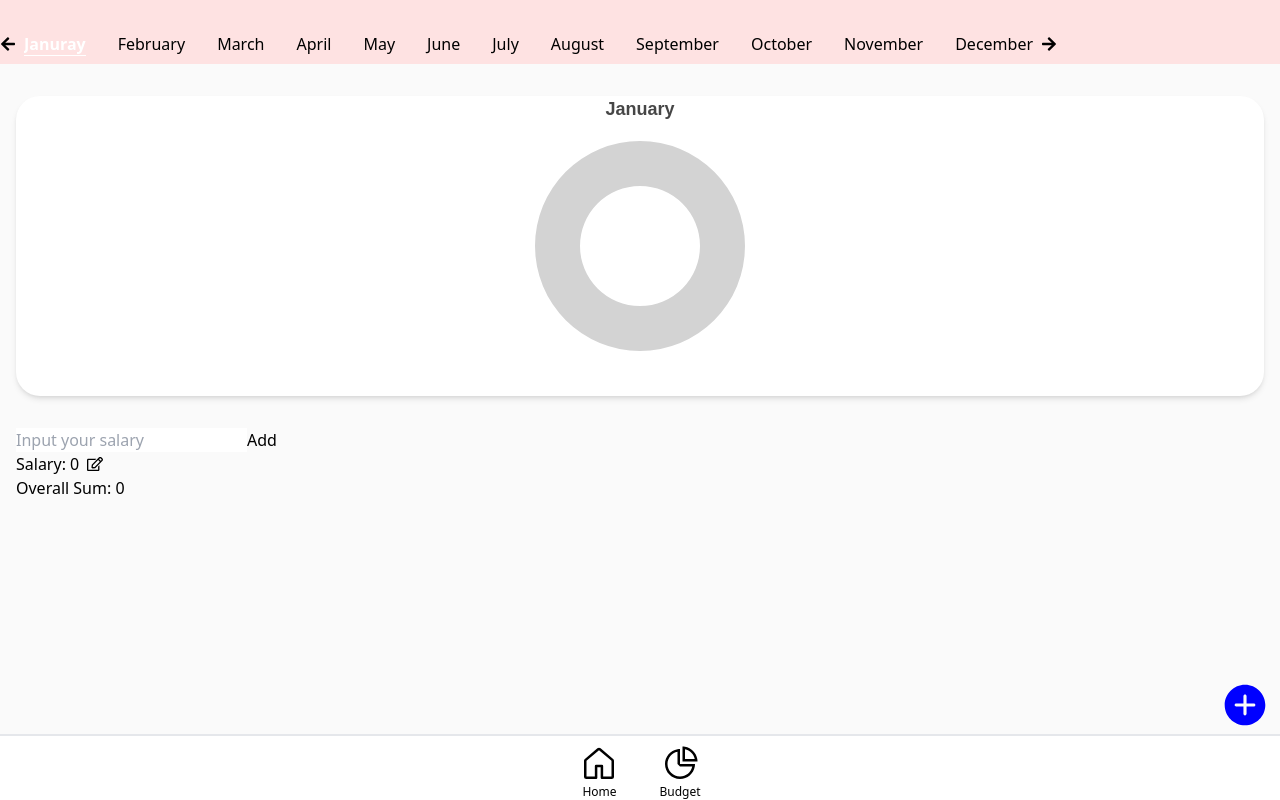
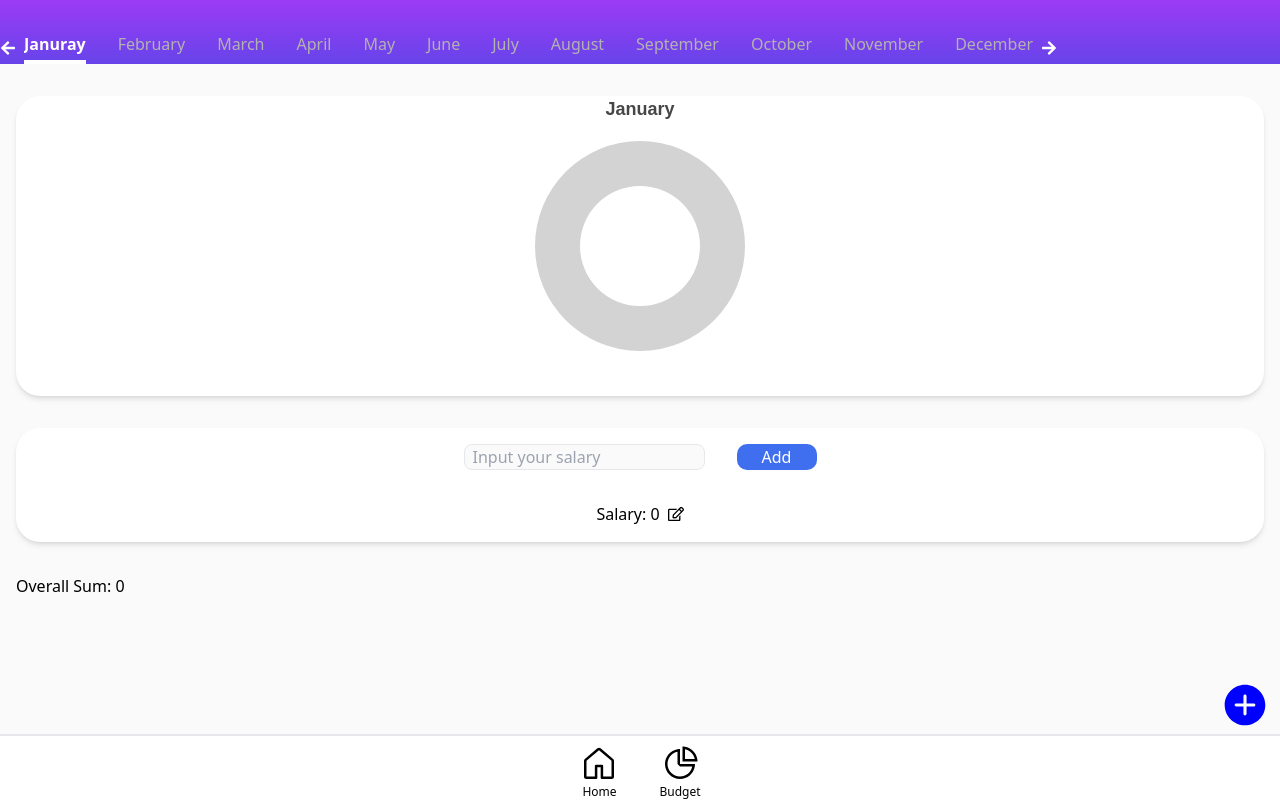
Before and after one commit to FlorianAutricque/budget_planner, a React (Vite) app in the folder budger_planner/: page /month/1 in a window 1280 px wide. Built offline with nearby package versions, Linux system fonts and the light colour scheme.

Commit message:
styling slidermonth and pagemonth

```diff
--- a/budger_planner/src/components/SliderMonths.jsx
+++ b/budger_planner/src/components/SliderMonths.jsx
@@ -39,10 +39,10 @@ function SliderMonths() {
   }
 
   return (
-    <div className="bg-red-100 pt-[2rem]">
-      <div className="flex items-center gap-2 pb-2">
+    <div className="sliderMonth pt-[2rem]">
+      <div className="flex items-center gap-2">
         <p className="cursor-pointer" onClick={sliderLeft}>
-          <FaArrowLeft />
+          <FaArrowLeft color="white" />
         </p>
         <div
           id="slider"
@@ -57,8 +57,8 @@ function SliderMonths() {
                   key={month.id}
                   className={({ isActive }) =>
                     isActive
-                      ? "text-white border-b border-white z-20 font-bold"
-                      : ""
+                      ? "text-white border-white border-b-4 z-20 font-bold block h-[2rem]"
+                      : "text-[#b3b2b2]"
                   }
                 >
                   {month.nameMonth}
@@ -68,7 +68,7 @@ function SliderMonths() {
           ))}
         </div>
         <p className="cursor-pointer" onClick={sliderRight}>
-          <FaArrowRight />
+          <FaArrowRight color="white" />
         </p>
       </div>
     </div>
--- a/budger_planner/src/index.css
+++ b/budger_planner/src/index.css
@@ -4,11 +4,21 @@
 
 :root {
   --background-color: #fafafa;
+  --slider-color-top: #9b3bf5;
+  --slider-color-bottom: #6744ea;
 }
 
 body {
   /* padding: 1rem; */
   background-color: var(--background-color);
+}
+
+.sliderMonth {
+  background: linear-gradient(
+    to bottom,
+    var(--slider-color-top),
+    var(--slider-color-bottom)
+  );
 }
 
 .btn {
--- a/budger_planner/src/pages/PageMonth.jsx
+++ b/budger_planner/src/pages/PageMonth.jsx
@@ -143,17 +143,24 @@ function PageMonth() {
       </div>
 
       <div>
-        <div id="salary">
+        <div
+          id="salary"
+          className="flex flex-col items-center gap-8 rounded-3xl bg-white shadow-md mb-8 p-4"
+        >
+          <div id="inputSalary" className="flex gap-8">
             <input
-            id="inputSalary"
               value={value}
               onChange={(e) => setValue(e.target.value)}
               type="number"
               placeholder="Input your salary"
+              className="bg-[var(--background-color)] border rounded-lg pl-2"
             />
 
-          <button onClick={handleClick}>Add</button>
-          <span className="flex items-center gap-2">
+            <button onClick={handleClick} className="btn">
+              Add
+            </button>
+          </div>
+          <span className="flex items-center justify-center gap-2">
             <p>Salary: {displayValue[monthName] || 0}</p>
             <p onClick={toggleInputSalary} className="cursor-pointer">
               <FaRegEdit />
@@ -193,7 +200,7 @@ function PageMonth() {
           {expensesName.map((expense) => (
             <div
               key={expense.id}
-              className="flex flex-col items-center gap-2 mb-10 rounded-3xl bg-white shadow-md"
+              className="flex flex-col items-center gap-2 mb-10 rounded-3xl bg-white shadow-md p-4"
             >
               <p className="text-xl text-center">{expense.name}</p>
               <SumInputEachExpense
```
Lines whose indentation alone changed are shown as unchanged.
